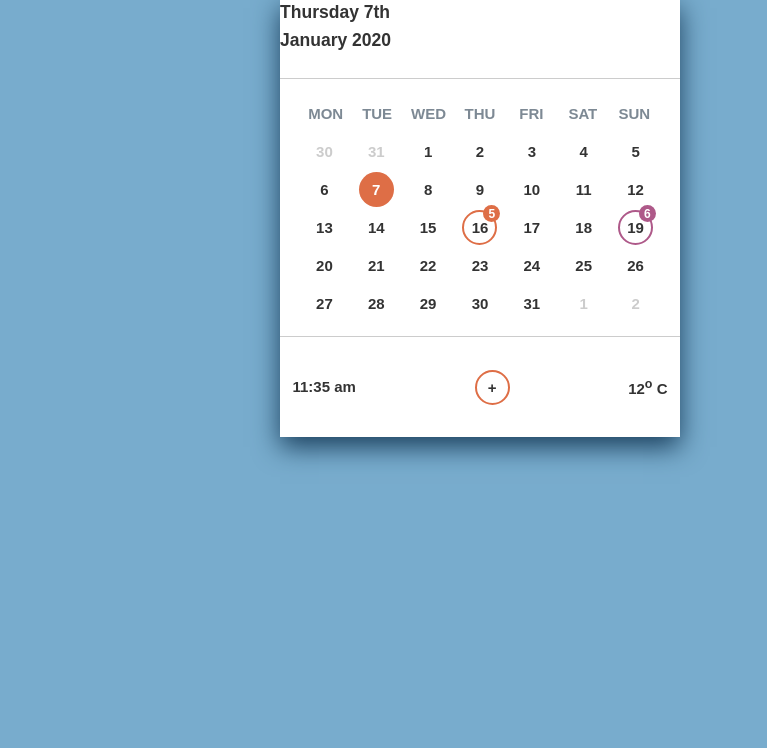
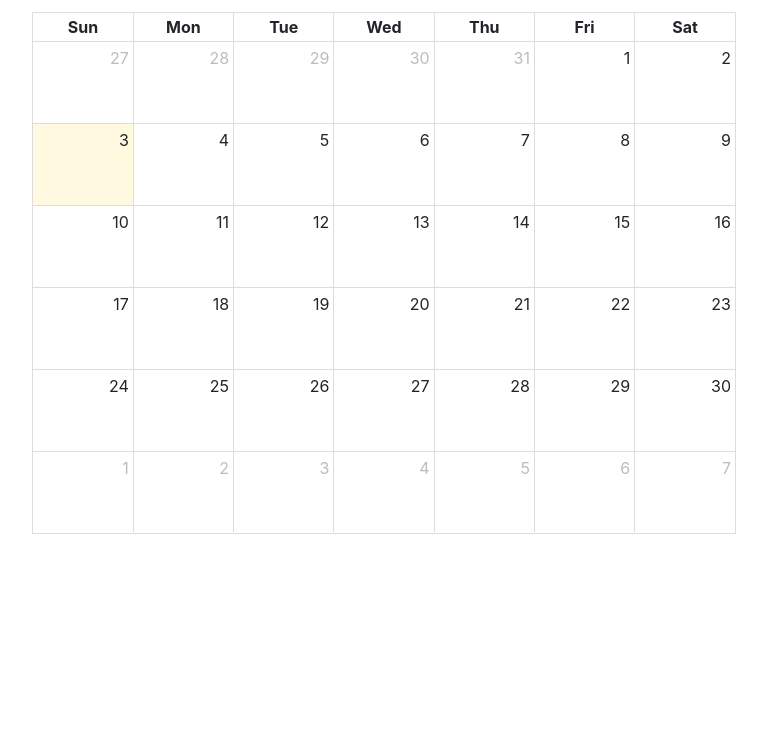
Before and after one commit to ParkJuseung/Learn_JavaScript, a plain HTML site: page Theory/Calender/1.html in a window 1280 px wide. Shown: the part 52-800 px from the top of the page, without its empty margins (160-927 px from the left). Drawn offline with nearby package versions, Linux system fonts and the light colour scheme.

Commit message:
04.03 calendar

```diff
--- a/Theory/Calender/1.css
+++ /dev/null
@@ -1,123 +0,0 @@
-* {
-    margin: 0;
-    padding: 0;
-    box-sizing: border-box;
-  }
-
-  html {
-    font-size: 10px;
-    font-family: sans-serif;
-    line-height: 1.6;
-  }
-
-  body {
-    background: #78accd;
-    color: #333333;
-    font-size: 1.5rem;
-  }
-
-  ul {
-    list-style: none;
-  }
-
-  .card {
-    background: #ffffff;
-    width: 90%;
-    max-width: 40rem;
-    min-height: 40rem;
-    margin: 5rem auto;
-    display: grid;
-    grid-template-rows: 8rem auto 10rem;
-    box-shadow: 0 1rem 2.5rem #1b405e;
-  }
-  .card__header, .card__footer {
-    padding: 0 1.25rem;
-    color: #7d8994;
-    display: flex;
-    justify-content: space-between;
-    align-items: center;
-  }
-  .card__body {
-    padding: 1.5rem 2rem;
-    border-top: 1px solid #ccc;
-    border-bottom: 1px solid #ccc;
-  }
-  .card__body--days {
-    display: flex;
-    justify-content: space-between;
-    align-items: center;
-    height: 4rem;
-  }
-  .card__body--days li {
-    flex: 1;
-    font-weight: bold;
-    text-transform: uppercase;
-    text-align: center;
-    color: #7d8994;
-    margin: 0 1px;
-  }
-  .card__body--dates {
-    display: grid;
-    gap: 3px;
-    grid-template-columns: repeat(7, 1fr);
-    justify-items: center;
-    text-align: center;
-  }
-  .card__body--dates li {
-    width: 3.5rem;
-    height: 3.5rem;
-    display: grid;
-    place-items: center;
-    font-weight: bold;
-    position: relative;
-  }
-  .card__body--dates li.prev,
-  .card__body--dates li.next {
-    color: #ccc;
-  }
-  .card__body--dates li.active {
-    background: #de6e46;
-    color: #ffffff;
-    border-radius: 50%;
-  }
-  .card__body--dates li.circle {
-    border: 2px solid;
-    border-radius: 50%;
-  }
-  .card__body--dates li.circle span {
-    position: absolute;
-    top: -0.75rem;
-    right: -0.5rem;
-    width: 1.75rem;
-    height: 1.75rem;
-    font-size: 1.2rem;
-    color: #ffffff;
-    border-radius: 50%;
-  }
-  .card__body--dates .circle.orange {
-    border-color: #de6e46;
-  }
-  .card__body--dates .circle.orange span {
-    background: #de6e46;
-  }
-  .card__body--dates .circle.purple {
-    border-color: #ae5989;
-  }
-  .card__body--dates .circle.purple span {
-    background: #ae5989;
-  }
-  .card__footer {
-    color: #333333;
-    font-weight: bold;
-  }
-  .card__footer .add {
-    text-decoration: none;
-    color: inherit;
-    border: 2px solid #de6e46;
-    border-radius: 50%;
-    width: 3.5rem;
-    height: 3.5rem;
-    padding-top: 0.25rem;
-    display: grid;
-    place-items: center;
-  }
--- a/Theory/Calender/1.html
+++ b/Theory/Calender/1.html
@@ -1,68 +1,118 @@
-<link rel="stylesheet" type="text/css" href="1.css">
-<head>
-  <title>
-    달력
-  </title>
+<!DOCTYPE html>
+<html>
+  <head>
+    <meta charset='utf-8'>
+    <meta http-equiv='X-UA-Compatible' content='IE=edge'>
+    <title>calendar</title>
+    <meta name='viewport' content='width=device-width, initial-scale=1'>
+    <!-- jquery -->
+    <script src="https://ajax.googleapis.com/ajax/libs/jquery/3.5.1/jquery.min.js"></script>
+    <!-- bootstrap 4 -->
+    <link rel="stylesheet" href="https://code.jquery.com/ui/1.12.1/themes/base/jquery-ui.css">
+    <link rel="stylesheet" href="https://stackpath.bootstrapcdn.com/bootstrap/4.3.1/css/bootstrap.min.css">
+
+    <script src="https://cdnjs.cloudflare.com/ajax/libs/popper.js/1.14.7/umd/popper.min.js"></script>
+    <script src="https://stackpath.bootstrapcdn.com/bootstrap/4.3.1/js/bootstrap.min.js"></script>
+
+    <!-- fullcalendar -->
+    <link rel="stylesheet" href="https://cdn.jsdelivr.net/npm/fullcalendar@5.7.0/main.min.css">
+    <script type="text/javascript" src="https://cdn.jsdelivr.net/npm/fullcalendar@5.7.0/main.min.js"></script>
+
+
+    <script type="text/javascript">
+        document.addEventListener('DOMContentLoaded', function () {
+            var calendarEl = document.getElementById('calendar');
+            var calendar = new FullCalendar.Calendar(calendarEl, {
+                timeZone: 'UTC',
+                initialView: 'dayGridMonth', // 홈페이지에서 다른 형태의 view를 확인할  수 있다.
+                events:[ // 일정 데이터 추가 , DB의 event를 가져오려면 JSON 형식으로 변환해 events에 넣어주면된다.
+                    {
+                        title:'일정',
+                        start:'2021-05-26 00:00:00',
+                        end:'2021-05-27 24:00:00'
+                        // color 값을 추가해 색상도 변경 가능 자세한 내용은 하단의 사이트 참조
+                    }
+                ], headerToolbar: {
+                    center: 'addEventButton' // headerToolbar에 버튼을 추가
+                }, customButtons: {
+                    addEventButton: { // 추가한 버튼 설정
+                        text : "일정 추가",  // 버튼 내용
+                        click : function(){ // 버튼 클릭 시 이벤트 추가
+                            $("#calendarModal").modal("show"); // modal 나타내기
+
+                            $("#addCalendar").on("click",function(){  // modal의 추가 버튼 클릭 시
+                                var content = $("#calendar_content").val();
+                                var start_date = $("#calendar_start_date").val();
+                                var end_date = $("#calendar_end_date").val();
+
+                                //내용 입력 여부 확인
+                                if(content == null || content == ""){
+                                    alert("내용을 입력하세요.");
+                                }else if(start_date == "" || end_date ==""){
+                                    alert("날짜를 입력하세요.");
+                                }else if(new Date(end_date)- new Date(start_date) < 0){ // date 타입으로 변경 후 확인
+                                    alert("종료일이 시작일보다 먼저입니다.");
+                                }else{ // 정상적인 입력 시
+                                    var obj = {
+                                        "title" : content,
+                                        "start" : start_date,
+                                        "end" : end_date
+                                    }//전송할 객체 생성
+
+                                    console.log(obj); //서버로 해당 객체를 전달해서 DB 연동 가능
+                                }
+                            });
+                        }
+                    }
+                },
+                editable: true, // false로 변경 시 draggable 작동 x
+                displayEventTime: false // 시간 표시 x
+            });
+            calendar.render();
+        });
+    </script>
+    <style>
+        #calendarBox{
+            width: 70%;
+            padding-left: 15%;
+        }
+
+    </style>
 </head>
-<main class="card">
-  <section class="card__headers">
-    <h3>Thursday 7th</h3>
-    <h3>January 2020</h3>
-  </section>
-  <section class="card__body">
-    <ul class="card__body--days">
-      <li>mon</li>
-      <li>tue</li>
-      <li>wed</li>
-      <li>thu</li>
-      <li>fri</li>
-      <li>sat</li>
-      <li>sun</li>
-    </ul>
-    <ul class="card__body--dates">
-      <li class="prev">30</li>
-      <li class="prev">31</li>
-      <li>1</li>
-      <li>2</li>
-      <li>3</li>
-      <li>4</li>
-      <li>5</li>
-      <li>6</li>
-      <li class="active">7</li>
-      <li>8</li>
-      <li>9</li>
-      <li>10</li>
-      <li>11</li>
-      <li>12</li>
-      <li>13</li>
-      <li>14</li>
-      <li>15</li>
-      <li class="circle orange">16 <span>5</span></li>
-      <li>17</li>
-      <li>18</li>
-      <li class="circle purple">19 <span>6</span></li>
-      <li>20</li>
-      <li>21</li>
-      <li>22</li>
-      <li>23</li>
-      <li>24</li>
-      <li>25</li>
-      <li>26</li>
-      <li>27</li>
-      <li>28</li>
-      <li>29</li>
-      <li>30</li>
-      <li>31</li>
-      <li class="next">1</li>
-      <li class="next">2</li>
-    </ul>
-  </section>
-  <div class="card__footer">
-    <p>11:35 am</p>
-    <a href="#" class="add">+</a>
-    <p>12<sup>o</sup> C</p>
+<body>
+  <div id="calendarBox">
+      <div id="calendar"></div>
   </div>
 
+  <!-- modal 추가 -->
+  <div class="modal fade" id="calendarModal" tabindex="-1" role="dialog" aria-labelledby="exampleModalLabel"
+      aria-hidden="true">
+      <div class="modal-dialog" role="document">
+          <div class="modal-content">
+              <div class="modal-header">
+                  <h5 class="modal-title" id="exampleModalLabel">일정을 입력하세요.</h5>
+                  <button type="button" class="close" data-dismiss="modal" aria-label="Close">
+                      <span aria-hidden="true">&times;</span>
+                  </button>
+              </div>
+              <div class="modal-body">
+                  <div class="form-group">
+                      <label for="taskId" class="col-form-label">일정 내용</label>
+                      <input type="text" class="form-control" id="calendar_content" name="calendar_content">
+                      <label for="taskId" class="col-form-label">시작 날짜</label>
+                      <input type="date" class="form-control" id="calendar_start_date" name="calendar_start_date">
+                      <label for="taskId" class="col-form-label">종료 날짜</label>
+                      <input type="date" class="form-control" id="calendar_end_date" name="calendar_end_date">
+                  </div>
+              </div>
+              <div class="modal-footer">
+                  <button type="button" class="btn btn-warning" id="addCalendar">추가</button>
+                  <button type="button" class="btn btn-secondary" data-dismiss="modal"
+                      id="sprintSettingModalClose">취소</button>
+              </div>
 
-
-</main>
+          </div>
+      </div>
+  </div>
+</body>
+</html>
```
